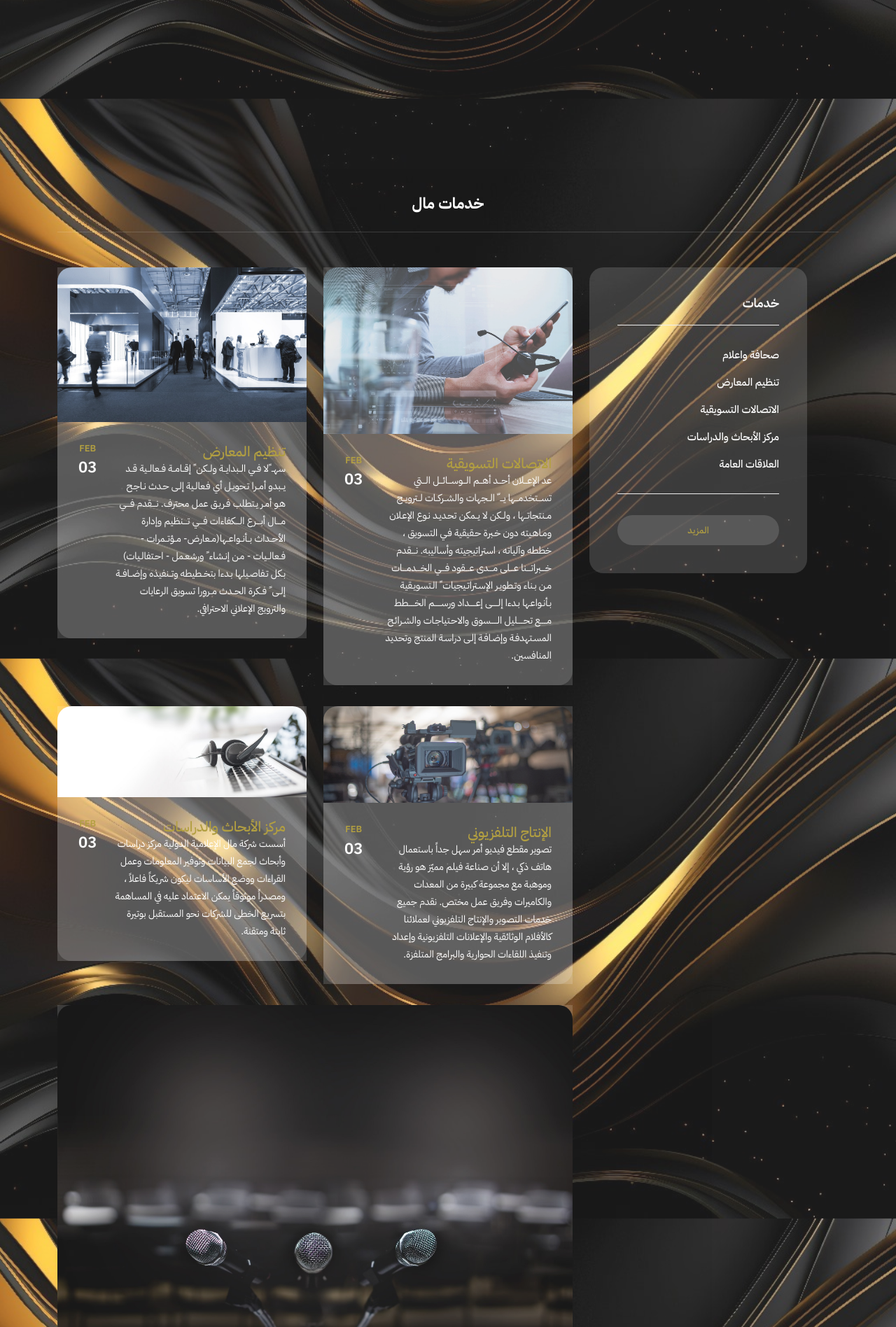
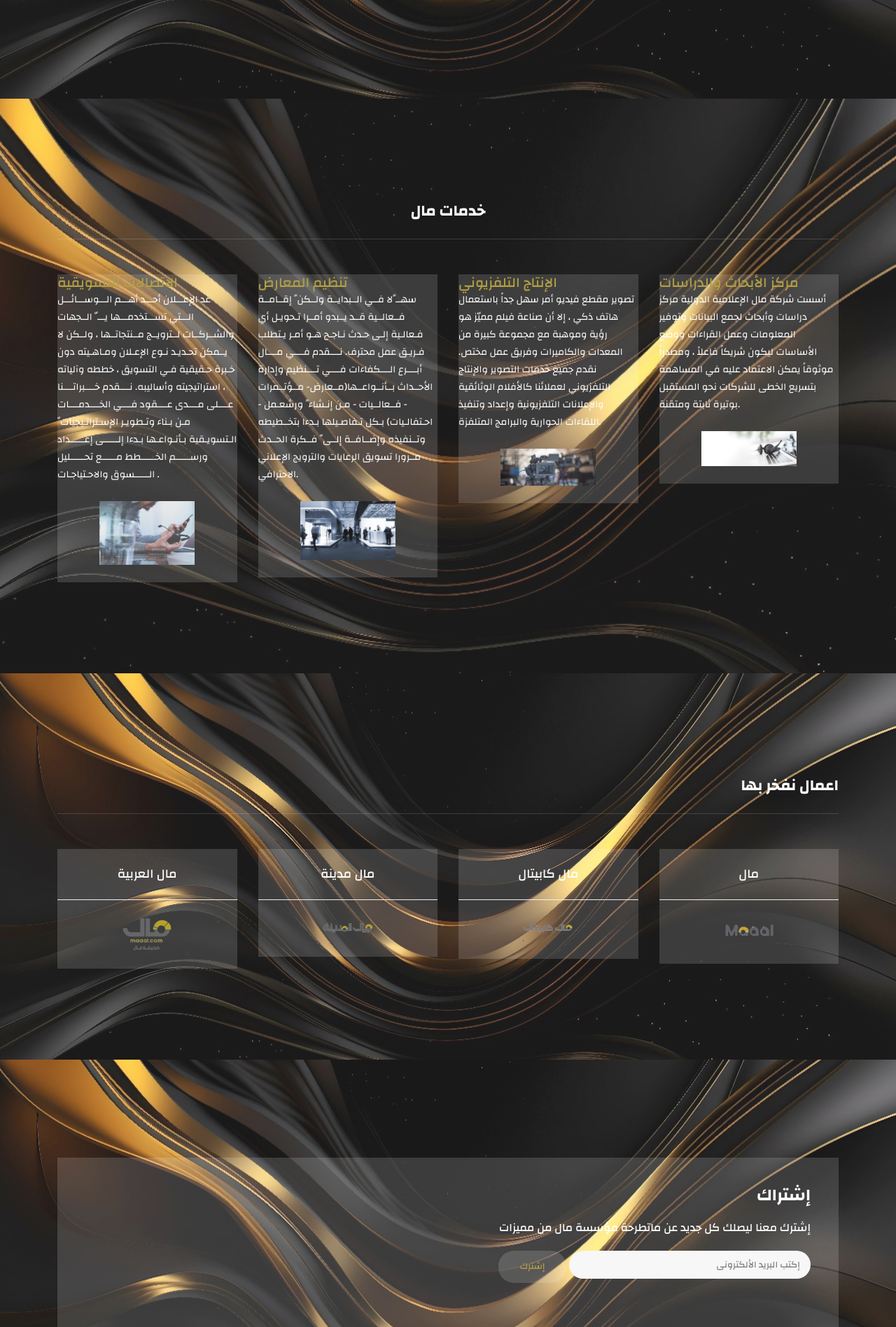
Before and after one commit to Gemy-star/liobit, a Django app: page / in a window 1280 px wide. Shown: the part 1284-3180 px from the top of the page at 70% size. Run offline with Django 3.2, Linux system fonts and the light colour scheme; some libraries are stand-ins or nearby versions.

Commit message:
add edits

```diff
--- a/main/templates/main/home.html
+++ b/main/templates/main/home.html
@@ -94,80 +94,45 @@
       </div>
     </div>
   </section>
-  <section class="upcoming-meetings" id="meetings">
+  <section class="our-courses" id="courses" style="direction:ltr;">
     <div class="container">
       <div class="row">
             <div class="col-lg-12">
           <div class="section-heading">
-            <h2>خدمات مال</h2>
+            <h2 class="text-center">خدمات مال</h2>
           </div>
         </div>
-        <div class="col-lg-4">
-          <div class="categories">
-            <h4>خدمات </h4>
-            <ul class="d-flex flex-column">
-                 <li>
-                <a href="#">صحافة واعلام </a>
-              </li>
-                 <li>
-                <a href="#">تنظيم المعارض </a>
-              </li>
-              <li>
-                <a href="#">الاتصالات التسويقية</a>
-              </li>
-              <li>
-                <a href="#">مركز الأبحاث والدراسات </a>
-              </li>
-              <li>
-                <a href="#">العلاقات العامة</a>
-              </li>
-            </ul>
-            <div class="main-button-red">
-              <a href="{% url 'services-page' %}">المزيد</a>
+               <div class="col-lg-12">
+          <div class="owl-courses-item owl-carousel">
+            <div class="item">
+              <div class="down-content">
+             <h5 class="text-maal">الاتصالات التسويقية</h5>
+           <p class="text-white">عد الإعـــلان أحـــد أهـــم الـــوســـائـــل الـــتي تســـتخدمـــها يـــ ّ الــجهات والشــركــات لــترويــج مــنتجاتــها ، ولــكن لا يــمكن تحـديـد نـوع الإعـلان ومـاهـيته دون خـبرة حـقيقية فـي التسويق ، خططه وآلياته ، استراتيجيته وأساليبه. نــــقدم خــــبراتــــنا عــــلى مــــدى عــــقود فــــي الخــــدمــــات مـن بـناء وتـطويـر الإسـتراتـيجيات ً الـتسويـقية بـأنـواعـها بـدءا إلــــــى إعــــــداد ورســــــم الخــــــطط مــــــع تحــــــليل الــــــسوق والاحـتياجـات .</p>
+
+                <div class="info">
+                  <div class="row">
+                    <div class="col-12 mx-auto">
+                      <img class="mx-auto" src="{% static 'assets/images/bg_5.jpg' %}" style="max-width: 8.5rem;" />
                     </div>
                   </div>
                 </div>
-        <div class="col-lg-8">
+              </div>
+            </div>
+            <div class="item">
+              <div class="down-content">
+           <h5 class="text-maal">تنظيم المعارض</h5>
+                        <p class="text-white">سهــ ًلا فــي الــبدايــة ولــكن ً إقــامــة فــعالــية قــد يــبدو أمــرا تـحويـل أي فـعالـية إلـى حـدث نـاجـح هـو أمـر يـتطلب فـريـق عمل محترف. نــــقدم فــــي مــــال أبــــرع الــــكفاءات فــــي تــــنظيم وإدارة الأحــداث بــأنــواعــها(مــعارض- مــؤتــمرات - فــعالــيات - مـن إنـشاء ً ورشعـمل - احـتفالـيات) بـكل تـفاصـيلها بـدءا بتخــطيطه وتــنفيذه وإضــافــة إلــى ً فــكرة الحــدث مــرورا تسويق الرعايات والترويج الإعلاني الاحترافي.</p>
+                <div class="info">
                   <div class="row">
-            <div class="col-lg-6">
-              <div class="meeting-item">
-                <div class="thumb">
-                  <img src="{% static 'assets/images/bg_5.jpg' %}" alt="New Lecturer Meeting" />
-                </div>
-                <div class="down-content">
-                  <div class="date">
-                    <h6 >{% now 'M' %} <span>{% now 'd' %}</span></h6>
-                  </div>
-             <h5 class="text-maal">الاتصالات التسويقية</h5>
-                        <p>عد الإعـــلان أحـــد أهـــم الـــوســـائـــل الـــتي تســـتخدمـــها يـــ ّ الــجهات والشــركــات لــترويــج مــنتجاتــها ، ولــكن لا يــمكن تحـديـد نـوع الإعـلان ومـاهـيته دون خـبرة حـقيقية فـي التسويق ، خططه وآلياته ، استراتيجيته وأساليبه. نــــقدم خــــبراتــــنا عــــلى مــــدى عــــقود فــــي الخــــدمــــات مـن بـناء وتـطويـر الإسـتراتـيجيات ً الـتسويـقية بـأنـواعـها بـدءا إلــــــى إعــــــداد ورســــــم الخــــــطط مــــــع تحــــــليل الــــــسوق والاحـتياجـات والشـرائـح المسـتهدفـة وإضـافـة إلـى دراسـة المنتج وتحديد المنافسين.</p>
-
+                    <div class="col-12 mx-auto">
+                      <img class="mx-auto" src="{% static 'assets/images/bg_2.jpg' %}" style="max-width: 8.5rem;" />
                     </div>
                   </div>
                 </div>
-            <div class="col-lg-6">
-              <div class="meeting-item">
-                <div class="thumb">
-                  <img src="{% static 'assets/images/bg_2.jpg' %}" alt="New Lecturer Meeting" />
-                </div>
-                <div class="down-content">
-                  <div class="date">
-                    <h6 >{% now 'M' %} <span>{% now 'd' %}</span></h6>
-                  </div>
-                    <h5 class="text-maal">تنظيم المعارض</h5>
-                        <p>سهــ ًلا فــي الــبدايــة ولــكن ً إقــامــة فــعالــية قــد يــبدو أمــرا تـحويـل أي فـعالـية إلـى حـدث نـاجـح هـو أمـر يـتطلب فـريـق عمل محترف. نــــقدم فــــي مــــال أبــــرع الــــكفاءات فــــي تــــنظيم وإدارة الأحــداث بــأنــواعــها(مــعارض- مــؤتــمرات - فــعالــيات - مـن إنـشاء ً ورشعـمل - احـتفالـيات) بـكل تـفاصـيلها بـدءا بتخــطيطه وتــنفيذه وإضــافــة إلــى ً فــكرة الحــدث مــرورا تسويق الرعايات والترويج الإعلاني الاحترافي.</p>
-
               </div>
             </div>
-            </div>
-            <div class="col-lg-6">
-              <div class="meeting-item">
-                <div class="thumb">
-               <img src="{% static 'assets/images/bg_7.jpg' %}" alt="New Lecturer Meeting" />
-                </div>
+            <div class="item">
               <div class="down-content">
-                  <div class="date">
-                    <h6 >{% now 'M' %} <span>{% now 'd' %}</span></h6>
-                  </div>
                    <h5 class="text-maal"> الإنتاج التلفزيوني  </h5>
                              <p class="text-white"> تصوير مقطع فيديو أمر سهل جداً باستعمال هاتف
 ذكي ، إلا أن صناعة فيلم مميّز هو رؤية وموهبة مع
@@ -176,46 +141,34 @@
 نقدم جميع خدمات التصوير والإنتاج التلفزيوني
 لعملائنا كالأفلام الوثائقية والإعلانات التلفزيونية
 وإعداد وتنفيذ اللقاءات الحوارية والبرامج المتلفزة.</p>
+                <div class="info">
+                  <div class="row">
+                    <div class="col-12 mx-auto">
+                      <img class="mx-auto" src="{% static 'assets/images/bg_7.jpg' %}" style="max-width: 8.5rem;" />
                     </div>
                   </div>
                 </div>
-            <div class="col-lg-6">
-              <div class="meeting-item">
-                <div class="thumb">
-               <img src="{% static 'assets/images/bg_3.jpg' %}" alt="New Lecturer Meeting" />
               </div>
+            </div>
+            <div class="item">
               <div class="down-content">
-                  <div class="date">
-                    <h6 >{% now 'M' %} <span>{% now 'd' %}</span></h6>
-                  </div>
          <h5 class="text-maal"> مركز الأبحاث والدراسات</h5>
-                        <p>أسست شركة مال الإعلامية الدولية
+                        <p class="text-white">أسست شركة مال الإعلامية الدولية
 مركز دراسات وأبحاث لجمع البيانات
 وتوفير المعلومات وعمل القراءات
 ووضع الأساسات ليكون شريكاً فاعلاً ،
 ومصدراً موثوقاً يمكن الاعتماد عليه
 في المساهمة بتسريع الخطى للشركات
 نحو المستقبل بوتيرة ثابتة ومتقنة.</p>
+                <div class="info">
+                  <div class="row">
+                    <div class="col-12 mx-auto">
+                      <img class="mx-auto" src="{% static 'assets/images/bg_3.jpg' %}" style="max-width: 8.5rem;" />
                     </div>
                   </div>
                 </div>
-            <div class="col-lg-12">
-              <div class="meeting-item">
-                <div class="thumb">
-               <img src="{% static 'assets/images/pr.jpg' %}" alt="New Lecturer Meeting" />
-                </div>
-                <div class="down-content">
-                  <div class="date">
-                    <h6 >{% now 'M' %} <span>{% now 'd' %}</span></h6>
-                  </div>
-                                <h5 class="text-maal">               العلاقات العامة
-  </h5>
-                                      <p >تــقوم الــعلاقــات الــعامــة عــلى أســسرئيســية ، تــجتمع لــتك ّ نظام عمل مثمر. نـعمل مـع عـملائـنا عـلى بـناء بـرامـج اسـتراتـيجية الـعلاقـات الـعامـة مـنذ الـبدايـة ، صـياغـة الخـطط والسـياسـات ، وتـنفيذهـا بـما يـحقق مصالحهم. نــقدم جــميع خــدمــاتــنا بــما فــيها الــمراكــز الإعــلامــية الاحــترافــية وبــرامــج الــمسؤولــية الاجــتماعــية وخــطط الــتواصــل الــداخــلي ، إضـافـة إلـى قـسم نشـر مـتخصصيـبرع فـي إعـداد الـتقاريـر الـسنويـة للشركات والمجلات المختصة والنشرات الإعلامية والتحليلية.</p>
-
               </div>
             </div>
-            </div>
-
           </div>
         </div>
       </div>
@@ -294,14 +247,12 @@
               <div class="item">
                 <h3 class="font-home-title">إشتراك</h3>
                 <p class="font-home-subtitle" class="text-white text-bold">إشترك معنا ليصلك كل جديد عن ماتطرحة مؤسسة مال من مميزات
-                  <div class="scroll-to-section d-flex justify-content-between">
+                  <div class="scroll-to-section d-flex justify-content-start">
                     <div class="col-lg-4 col-12">
-                          <input type="text" placeholder="إكتب البريد الألكترونى " class="form-control"/>
+                          <input type="text" placeholder="إكتب البريد الألكترونى " class="maal-input"/>
                     </div>
-                         <div class="col-lg-4 col-12">
-                          <input type="submit" value="إشترك" class="btn btn-primary text-white"/>
-                    </div>
-                  </div>
+                         <div class="col-lg-4 col-12" style="margin-inline: 0.2rem;">
+                          <input type="submit" value="إشترك" class="btn btn-maal"/>
                     </div>
                   </div>
             </div>
@@ -324,7 +275,7 @@
                 <div class="col-12">
                   <div class="count-area-content percentage">
                     <div class="count-digit">94</div>
-                    <div class="count-title">رضاء القراء</div>
+                    <div class="count-title">رضاء العميل</div>
                   </div>
                 </div>
                 <div class="col-12">
@@ -340,7 +291,7 @@
                 <div class="col-12">
                   <div class="count-area-content new-students">
                     <div class="count-digit">2345</div>
-                    <div class="count-title">صحفى</div>
+                    <div class="count-title">موظف</div>
                   </div>
                 </div>
                 <div class="col-12">
--- a/static/assets/css/templatemo-edu-meeting.css
+++ b/static/assets/css/templatemo-edu-meeting.css
@@ -153,7 +153,7 @@ hgroup {
 
 html,
 body {
-  font-family: 'IBM Plex Sans Arabic', sans-serif;
+  font-family: 'Changa', sans-serif !important;
   font-weight: 400;
   background-color: rgba(250, 250, 250, 0.15);
   font-size: 16px;
@@ -204,7 +204,7 @@ global styles
 html,
 body {
   background: #fff;
-  font-family: 'IBM Plex Sans Arabic', sans-serif;
+    font-family: 'Changa', sans-serif !important;
 }
 
 ::selection {
@@ -973,6 +973,20 @@ services
   position: absolute;
   right: -85px;
 }
+.maal-input {
+      width: 100%;
+    height: 40px;
+    border-radius: 20px;
+    background-color: #f7f7f7;
+    outline: none;
+    border: none;
+    box-shadow: none;
+    font-size: 13px;
+    font-weight: 500;
+    color: #7a7a7a;
+    padding: 0px 15px;
+    margin-bottom: 30px;
+}
 
 .services .owl-nav .owl-next:before {
   display: inline-block;
@@ -988,7 +1002,17 @@ services
   line-height: 50px;
 }
 
-
+.btn-maal {
+      font-size: 13px;
+    color: #aa952d;
+    background-color: rgba(250, 250, 250, 0.15);
+    padding: 12px 30px;
+    display: inline-block;
+    border-radius: 22px;
+    font-weight: 500;
+    text-transform: uppercase;
+    transition: all .3s;
+}
 /*
 ---------------------------------------------
 upcoming meetings
--- a/templates/main.html
+++ b/templates/main.html
@@ -2,42 +2,44 @@
 <html lang="ar" dir="rtl">
   {% load static %}
   <head>
+    <meta charset="utf-8" />
+    <meta name="viewport" content="width=device-width, initial-scale=1, shrink-to-fit=no" />
+    <meta name="description" content="" />
+    <meta name="author" content="maaal.com" />
+    <title>
+      {% block title %}
 
-  <meta charset="utf-8">
-  <meta name="viewport" content="width=device-width, initial-scale=1, shrink-to-fit=no">
-  <meta name="description" content="">
-  <meta name="author" content="maaal.com">
-  <title>{% block title %}  {% endblock title %}</title>
-  <meta content="" name="description">
-  <meta content="" name="keywords">
-<link rel="preconnect" href="https://fonts.googleapis.com">
-<link rel="preconnect" href="https://fonts.gstatic.com" crossorigin>
-<link href="https://fonts.googleapis.com/css2?family=IBM+Plex+Sans+Arabic:wght@100;200;300;400;500;600;700&display=swap" rel="stylesheet">
-  <link href="{% static 'images/favicon.ico' %}" rel="icon">
-  <link href="{% static 'images/favicon.ico' %}" rel="apple-touch-icon">
+      {% endblock %}
+    </title>
+    <meta content="" name="description" />
+    <meta content="" name="keywords" />
+    <link rel="preconnect" href="https://fonts.googleapis.com" />
+    <link rel="preconnect" href="https://fonts.gstatic.com" crossorigin />
+    <link href="https://fonts.googleapis.com/css2?family=Changa:wght@200;300;400;500;600;700;800&display=swap" rel="stylesheet" />
+    <!-- Font Awesome -->
+
+    <link href="{% static 'images/favicon.ico' %}" rel="icon" />
+    <link href="{% static 'images/favicon.ico' %}" rel="apple-touch-icon" />
     <link rel="stylesheet" href="https://cdnjs.cloudflare.com/ajax/libs/font-awesome/4.7.0/css/font-awesome.css" integrity="sha512-5A8nwdMOWrSz20fDsjczgUidUBR8liPYU+WymTZP1lmY9G6Oc7HlZv156XqnsgNUzTyMefFTcsFH/tnJE/+xBg==" crossorigin="anonymous" referrerpolicy="no-referrer" />
     <!-- Bootstrap core CSS -->
-  <link href="{% static 'vendor/bootstrap/css/bootstrap.min.css' %}" rel="stylesheet">
-
+    <link href="{% static 'vendor/bootstrap/css/bootstrap.min.css' %}" rel="stylesheet" />
 
     <!-- Additional CSS Files -->
-  <link rel="stylesheet" href="{% static 'assets/css/fontawesome.css' %}">
-  <link rel="stylesheet" href="{% static 'assets/css/templatemo-edu-meeting.css' %}">
-    <link rel="stylesheet" href="{% static 'assets/css/owl.css' %}">
-    <link rel="stylesheet" href="{% static 'assets/css/lightbox.css' %}">
-
+    <link rel="stylesheet" href="{% static 'assets/css/fontawesome.css' %}" />
+    <link rel="stylesheet" href="{% static 'assets/css/templatemo-edu-meeting.css' %}" />
+    <link rel="stylesheet" href="{% static 'assets/css/owl.css' %}" />
+    <link rel="stylesheet" href="{% static 'assets/css/lightbox.css' %}" />
   </head>
   <body>
     {% include 'welcome.html' %}
     {% include 'navbar.html' %}
     {% block body %}
 
-
-{% endblock body %}
+    {% endblock %}
     {% include 'contact.html' %}
     <!-- Bootstrap core JavaScript -->
     <script src="{% static 'vendor/jquery/jquery.min.js' %}"></script>
-  <script src="{% static 'vendor/bootstrap/js/bootstrap.bundle.min.js' %}"></script>
+    <script src="{% static 'vendor/bootstrap/js/bootstrap.min.js' %}"></script>
 
     <script src="{% static 'assets/js/isotope.min.js' %}"></script>
     <script src="{% static 'assets/js/owl-carousel.js' %}"></script>
@@ -47,51 +49,57 @@
     <script src="{% static 'assets/js/slick-slider.js' %}"></script>
     <script src="{% static 'assets/js/custom.js' %}"></script>
     <script>
+      $('owl-maal-services ').owlCarousel({
+        autoplay: true,
+        smartSpeed: 1500,
+        items: 1,
+        dots: false,
+        loop: true,
+        nav: true,
+        navText: ['<i class="fa fa-angle-left" aria-hidden="true"></i>', '<i class="fa fa-angle-right" aria-hidden="true"></i>']
+      })
       //according to loftblog tut
-    $('.nav li:first').addClass('active');
+      $('.nav li:first').addClass('active')
 
       var showSection = function showSection(section, isAnimate) {
-      var
-        direction = section.replace(/#/, ''),
+        var direction = section.replace(/#/, ''),
           reqSection = $('.section').filter('[data-section="' + direction + '"]'),
-        reqSectionPos = reqSection.offset().top - 0;
+          reqSectionPos = reqSection.offset().top - 0
 
         if (isAnimate) {
-        $('body, html').animate({
+          $('body, html').animate(
+            {
               scrollTop: reqSectionPos
             },
-          800);
+            800
+          )
         } else {
-        $('body, html').scrollTop(reqSectionPos);
+          $('body, html').scrollTop(reqSectionPos)
         }
-
-    };
+      }
 
       var checkSection = function checkSection() {
         $('.section').each(function () {
-        var
-          $this = $(this),
+          var $this = $(this),
             topEdge = $this.offset().top - 80,
             bottomEdge = topEdge + $this.height(),
-          wScroll = $(window).scrollTop();
+            wScroll = $(window).scrollTop()
           if (topEdge < wScroll && bottomEdge > wScroll) {
-          var
-            currentId = $this.data('section'),
-            reqLink = $('a').filter('[href*=\\#' + currentId + ']');
-          reqLink.closest('li').addClass('active').
-            siblings().removeClass('active');
+            var currentId = $this.data('section'),
+              reqLink = $('a').filter('[href*=\\#' + currentId + ']')
+            reqLink.closest('li').addClass('active').siblings().removeClass('active')
           }
-      });
-    };
+        })
+      }
 
       $('.main-menu, .responsive-menu, .scroll-to-section').on('click', 'a', function (e) {
-      e.preventDefault();
-      showSection($(this).attr('href'), true);
-    });
+        e.preventDefault()
+        showSection($(this).attr('href'), true)
+      })
 
       $(window).scroll(function () {
-      checkSection();
-    });
+        checkSection()
+      })
     </script>
   </body>
 </html>
```
Also changed, not shown: main/templates/main/about.html (+72 -36 lines), db.sqlite3, 2 other files. Lines whose indentation alone changed are shown as unchanged.
